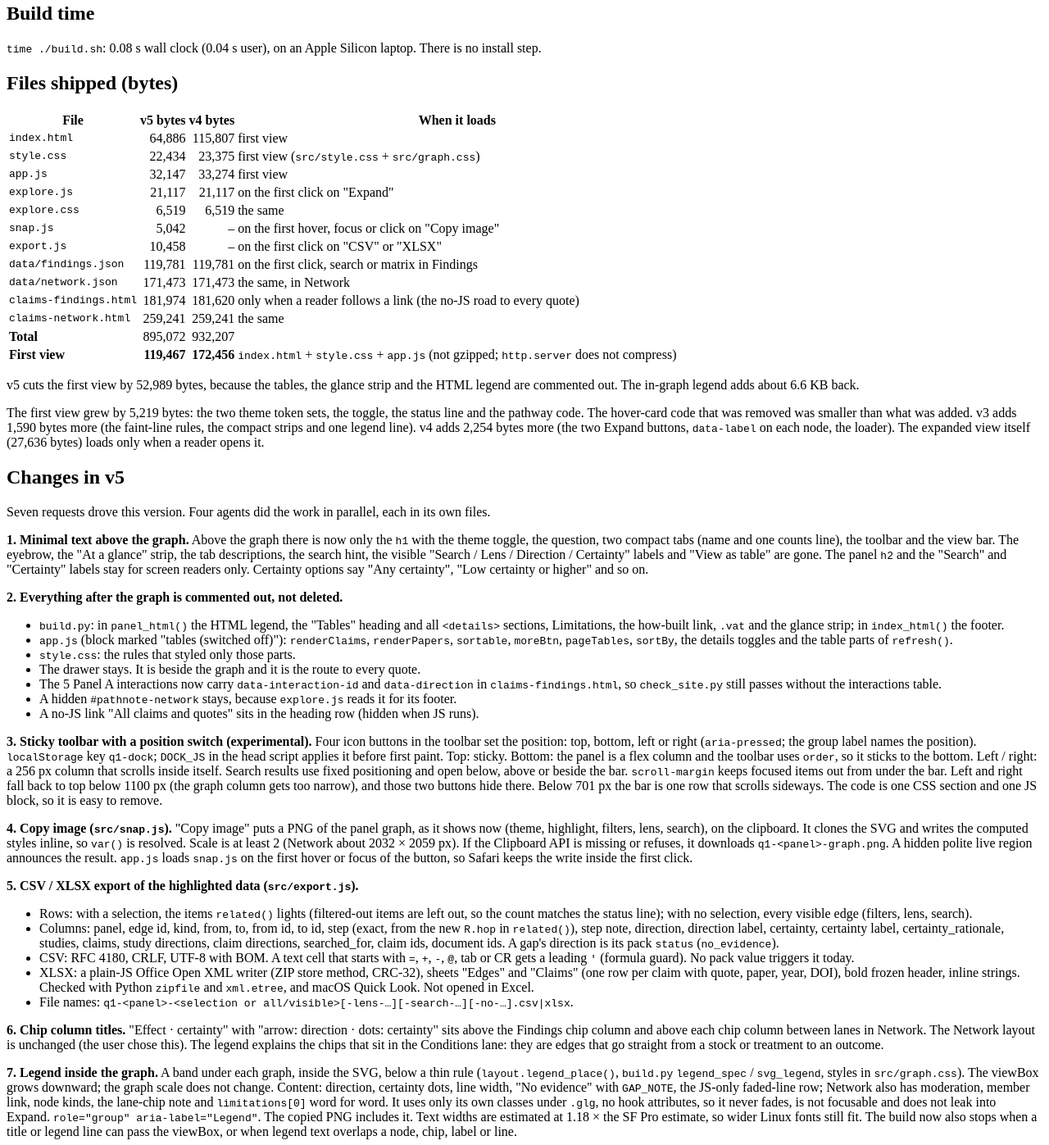
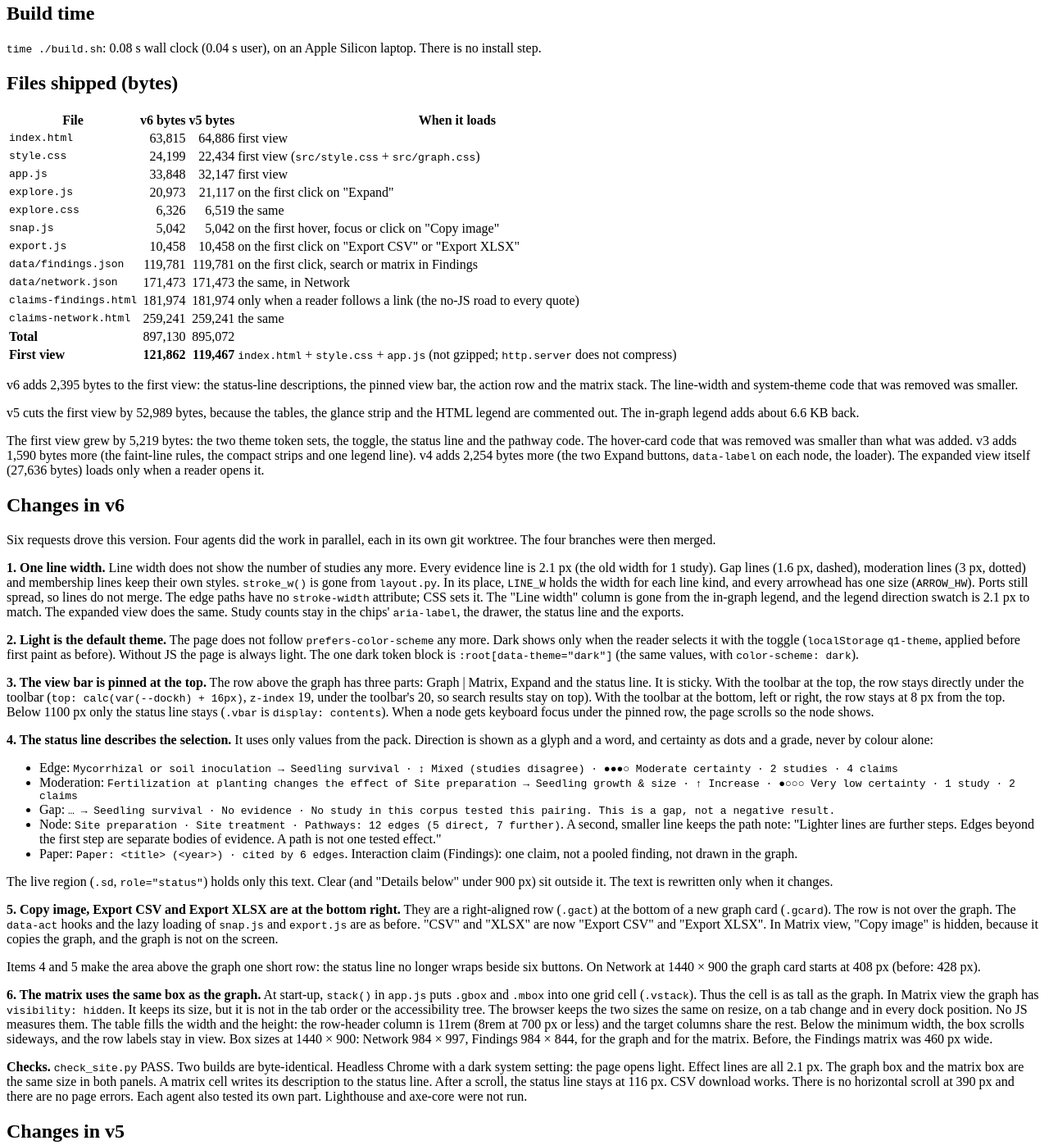
Before and after one commit to Han-Zhou/evidencejam2026-lane3, an Eleventy site: page prototypes/rank1_stdlib/NOTES.md in a window 1280 px wide. Shown: the part 384-1781 px from the top of the page at 82% size. Built offline with nearby package versions, Linux system fonts and the light colour scheme; Eleventy itself is replaced by a stand-in of ours; files that its build step writes are made by us from their sources.

Commit message:
Q1 rank1 v6: release notes and a stale theme comment
Add the "Changes in v6" section to NOTES.md (one line width, light
default theme, pinned view bar, selection description in the status
line, actions row at the bottom right, matrix in the graph's box).
Update the file-size table and the notes that v6 made out of date.

Co-Authored-By: Claude Opus 5.5 <noreply@anthropic.com>

```diff
--- a/prototypes/rank1_stdlib/NOTES.md
+++ b/prototypes/rank1_stdlib/NOTES.md
@@ -29,21 +29,24 @@ There is no install step.
 
 ## Files shipped (bytes)
 
-| File | v5 bytes | v4 bytes | When it loads |
+| File | v6 bytes | v5 bytes | When it loads |
 | --- | ---: | ---: | --- |
-| `index.html` | 64,886 | 115,807 | first view |
-| `style.css` | 22,434 | 23,375 | first view (`src/style.css` + `src/graph.css`) |
-| `app.js` | 32,147 | 33,274 | first view |
-| `explore.js` | 21,117 | 21,117 | on the first click on "Expand" |
-| `explore.css` | 6,519 | 6,519 | the same |
-| `snap.js` | 5,042 | – | on the first hover, focus or click on "Copy image" |
-| `export.js` | 10,458 | – | on the first click on "CSV" or "XLSX" |
+| `index.html` | 63,815 | 64,886 | first view |
+| `style.css` | 24,199 | 22,434 | first view (`src/style.css` + `src/graph.css`) |
+| `app.js` | 33,848 | 32,147 | first view |
+| `explore.js` | 20,973 | 21,117 | on the first click on "Expand" |
+| `explore.css` | 6,326 | 6,519 | the same |
+| `snap.js` | 5,042 | 5,042 | on the first hover, focus or click on "Copy image" |
+| `export.js` | 10,458 | 10,458 | on the first click on "Export CSV" or "Export XLSX" |
 | `data/findings.json` | 119,781 | 119,781 | on the first click, search or matrix in Findings |
 | `data/network.json` | 171,473 | 171,473 | the same, in Network |
-| `claims-findings.html` | 181,974 | 181,620 | only when a reader follows a link (the no-JS road to every quote) |
+| `claims-findings.html` | 181,974 | 181,974 | only when a reader follows a link (the no-JS road to every quote) |
 | `claims-network.html` | 259,241 | 259,241 | the same |
-| **Total** | 895,072 | 932,207 | |
-| **First view** | **119,467** | **172,456** | `index.html` + `style.css` + `app.js` (not gzipped; `http.server` does not compress) |
+| **Total** | 897,130 | 895,072 | |
+| **First view** | **121,862** | **119,467** | `index.html` + `style.css` + `app.js` (not gzipped; `http.server` does not compress) |
+
+v6 adds 2,395 bytes to the first view: the status-line descriptions, the pinned view bar, the
+action row and the matrix stack. The line-width and system-theme code that was removed was smaller.
 
 v5 cuts the first view by 52,989 bytes, because the tables, the glance strip and the HTML legend
 are commented out. The in-graph legend adds about 6.6 KB back.
@@ -53,6 +56,75 @@ the pathway code. The hover-card code that was removed was smaller than what was
 v3 adds 1,590 bytes more (the faint-line rules, the compact strips and one legend line).
 v4 adds 2,254 bytes more (the two Expand buttons, `data-label` on each node, the loader).
 The expanded view itself (27,636 bytes) loads only when a reader opens it.
+
+## Changes in v6
+
+Six requests drove this version. Four agents did the work in parallel, each in its own git
+worktree. The four branches were then merged.
+
+**1. One line width.** Line width does not show the number of studies any more. Every evidence
+line is 2.1 px (the old width for 1 study). Gap lines (1.6 px, dashed), moderation lines (3 px,
+dotted) and membership lines keep their own styles. `stroke_w()` is gone from `layout.py`. In
+its place, `LINE_W` holds the width for each line kind, and every arrowhead has one size
+(`ARROW_HW`). Ports still spread, so lines do not merge. The edge paths have no
+`stroke-width` attribute; CSS sets it. The "Line width" column is gone from the in-graph legend,
+and the legend direction swatch is 2.1 px to match. The expanded view does the same. Study counts
+stay in the chips' `aria-label`, the drawer, the status line and the exports.
+
+**2. Light is the default theme.** The page does not follow `prefers-color-scheme` any more.
+Dark shows only when the reader selects it with the toggle (`localStorage` `q1-theme`, applied
+before first paint as before). Without JS the page is always light. The one dark token block is
+`:root[data-theme="dark"]` (the same values, with `color-scheme: dark`).
+
+**3. The view bar is pinned at the top.** The row above the graph has three parts: Graph | Matrix,
+Expand and the status line. It is sticky. With the toolbar at the top, the row stays directly
+under the toolbar (`top: calc(var(--dockh) + 16px)`, `z-index` 19, under the toolbar's 20, so
+search results stay on top). With the toolbar at the bottom, left or right, the row stays at
+8 px from the top. Below 1100 px only the status line stays (`.vbar` is `display: contents`).
+When a node gets keyboard focus under the pinned row, the page scrolls so the node shows.
+
+**4. The status line describes the selection.** It uses only values from the pack. Direction is
+shown as a glyph and a word, and certainty as dots and a grade, never by colour alone:
+- Edge: `Mycorrhizal or soil inoculation → Seedling survival · ↕ Mixed (studies disagree) ·
+  ●●●○ Moderate certainty · 2 studies · 4 claims`
+- Moderation: `Fertilization at planting changes the effect of Site preparation → Seedling
+  growth & size · ↑ Increase · ●○○○ Very low certainty · 1 study · 2 claims`
+- Gap: `… → Seedling survival · No evidence · No study in this corpus tested this pairing. This
+  is a gap, not a negative result.`
+- Node: `Site preparation · Site treatment · Pathways: 12 edges (5 direct, 7 further)`. A second,
+  smaller line keeps the path note: "Lighter lines are further steps. Edges beyond the first
+  step are separate bodies of evidence. A path is not one tested effect."
+- Paper: `Paper: <title> (<year>) · cited by 6 edges`. Interaction claim (Findings): one claim,
+  not a pooled finding, not drawn in the graph.
+
+The live region (`.sd`, `role="status"`) holds only this text. Clear (and "Details below" under
+900 px) sit outside it. The text is rewritten only when it changes.
+
+**5. Copy image, Export CSV and Export XLSX are at the bottom right.** They are a right-aligned
+row (`.gact`) at the bottom of a new graph card (`.gcard`). The row is not over the graph. The
+`data-act` hooks and the lazy loading of `snap.js` and `export.js` are as before. "CSV" and
+"XLSX" are now "Export CSV" and "Export XLSX". In Matrix view, "Copy image" is hidden, because
+it copies the graph, and the graph is not on the screen.
+
+Items 4 and 5 make the area above the graph one short row: the status line no longer wraps
+beside six buttons. On Network at 1440 × 900 the graph card starts at 408 px (before: 428 px).
+
+**6. The matrix uses the same box as the graph.** At start-up, `stack()` in `app.js` puts `.gbox`
+and `.mbox` into one grid cell (`.vstack`). Thus the cell is as tall as the graph. In Matrix view
+the graph has `visibility: hidden`. It keeps its size, but it is not in the tab order or the
+accessibility tree. The browser keeps the two sizes the same on resize, on a tab change and in
+every dock position. No JS measures them. The table fills the width and the height: the row-header
+column is 11rem (8rem at 700 px or less) and the target columns share the rest. Below the minimum
+width, the box scrolls sideways, and the row labels stay in view. Box sizes at 1440 × 900: Network
+984 × 997, Findings 984 × 844, for the graph and for the matrix. Before, the Findings matrix was
+460 px wide.
+
+**Checks.** `check_site.py` PASS. Two builds are byte-identical. Headless Chrome with a dark
+system setting: the page opens light. Effect lines are all 2.1 px. The graph box and the matrix box
+are the same size in both panels. A matrix cell writes its description to the status line. After a
+scroll, the status line stays at 116 px. CSV download works. There is no horizontal scroll at
+390 px and there are no page errors. Each agent also tested its own part. Lighthouse and axe-core
+were not run.
 
 ## Changes in v5
 
@@ -247,7 +319,8 @@ Two requests drove this version.
   `data-theme` on `<html>` and stores the choice in `localStorage` (`q1-theme`, every call in
   `try/catch`). A one-line inline script in `<head>`, before the stylesheet, applies the stored
   choice, so there is no flash. The claims pages run the same line, so they follow the choice.
-  Without JS the button is hidden and the system theme still works.
+  Without JS the button is hidden and the system theme still works. (v6: the system theme is
+  not used any more. Light is the default; see v6.)
 - The SVG has no hard-coded colour. Nodes, edges, chips, markers, gaps and lane titles use the
   CSS variables, so both themes apply to the graph.
 - Look: cool grey page, flat near-white cards with 16 px radius and no shadow, serif for
@@ -308,7 +381,8 @@ the graph is still there.
   barycenter, then by first-seen order in the JSON.
 - Vertical places: isotonic regression (pool adjacent violators) keeps the order and the
   minimum spacing and pulls each item towards the mean of its neighbours.
-- Ports spread along each node side by line width, so thick lines do not merge.
+- Ports spread along each node side, so lines do not merge. (Before v6 the spread followed the
+  line width.)
 - Curves are cubic Béziers. Edges that skip the condition lane pass through their own slot
   in that lane, not through a node label.
 - The in-lane edge (Competing vegetation → Seedling nutrient status) is an arc on the lane's
@@ -326,7 +400,8 @@ the graph is still there.
   JS the cards are links and both panels show stacked. With JS they become a tablist (arrow
   keys work) and the hash records the panel and the selected item.
 - **Graph (SPEC 3).** Chips show a direction glyph and certainty dots. Colour is only
-  redundant. Line width = number of studies (1.5 px + 0.6 px per study, capped at 7.5 px).
+  redundant. All evidence lines are 2.1 px (v6). Before v6, line width showed the number of
+  studies (1.5 px + 0.6 px per study, capped at 7.5 px).
   Arrowheads sit at the target. Node kinds differ by shape: square corners for site
   treatments, a side bar for conditions, a double border for outcomes, a dashed border with
   member chips for the combination.
@@ -403,8 +478,9 @@ the graph is still there.
 - On a viewport shorter than the graph column (about 870 px for Network), the bottom of the
   drawer column is below the fold; the page scrolls to it. The drawer is not sticky any more,
   because a sticky drawer taller than the graph scrolled its own header off the screen.
-- The status line is a live region that contains two buttons. It is rewritten only when its
-  text changes, so a screen reader announces each new selection once.
+- A long selection description (most edges, gaps, the moderation edge, papers) uses two lines
+  of the status line at 1440 px. When the line count changes, the graph moves down about 20 px.
+  The full words "Mixed (studies disagree)" and "certainty" were kept on purpose.
 - `app.js` is only whitespace-stripped (32 KB). A real minifier would cut it by about half,
   but that needs a tool outside the standard library.
 - SVG label wrapping uses an estimated character width, not font metrics. A very wide
--- a/prototypes/rank1_stdlib/src/graph.css
+++ b/prototypes/rank1_stdlib/src/graph.css
@@ -3,7 +3,7 @@
    It uses only its own classes (.glg and the classes below), no hook attributes and none
    of .ln .nd .chip .mem .gapl .dia .it, so the selection fade (.sel, .on, .off, .lo, .miss)
    never reaches it and explore.js never reads it. Colours are the theme tokens of style.css,
-   so the light theme, the dark theme and the system choice all apply. */
+   so the light theme and the dark theme both apply. */
 .glg text { font-size: 12px; fill: var(--text-2); }
 .glg .lh, .glg .lb { font-weight: 600; fill: var(--text); }
 .glg .g { font-weight: 700; fill: var(--c); }
```
